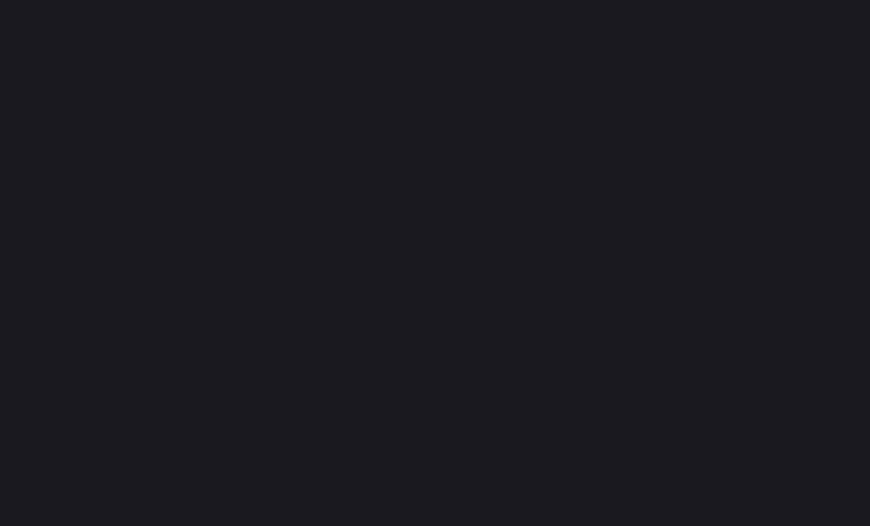
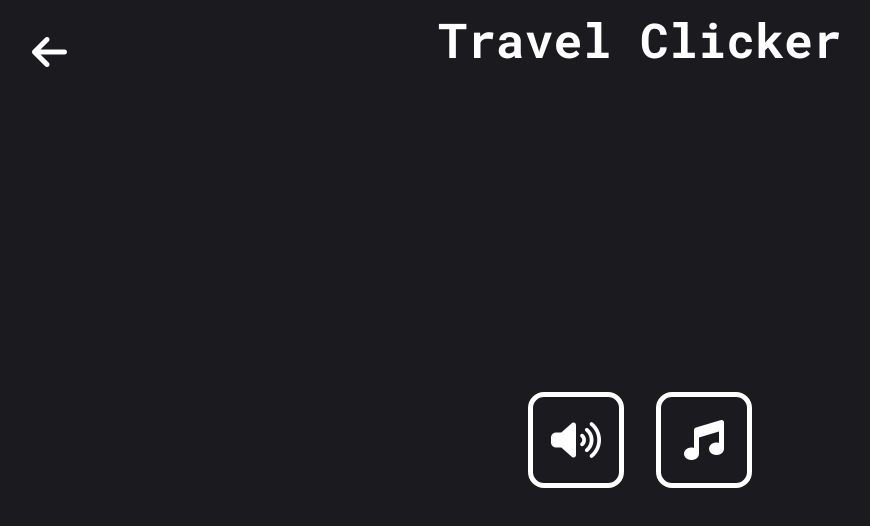
Before and after one commit to NewSulc/MVOP-TravelClicker, a Vue app in the folder vue/: page /settings in a window 1280 px wide. Before the commit this address had no page. Shown: the top 526 px of the page, without its empty margins (0-870 px from the left). Built offline with nearby package versions, Linux system fonts and the light colour scheme.

Commit message:
Feat: Settings

```diff
--- a/vue/package.json
+++ b/vue/package.json
@@ -10,7 +10,7 @@
   },
   "dependencies": {
     "pinia": "^2.1.7",
-    "sass": "^1.75.0",
+    "sass": "^1.77.2",
     "vue": "^3.4.21",
     "vue-router": "^4.3.0"
   },
--- a/vue/src/router/index.js
+++ b/vue/src/router/index.js
@@ -2,6 +2,7 @@ import { createRouter, createWebHistory } from 'vue-router';
 
 import Clicker from '@/views/Clicker.vue';
 import Challenge from '@/views/Challenge.vue';
+import Settings from '@/views/Settings.vue'
 
 const router = createRouter({
   history: createWebHistory(import.meta.env.BASE_URL),
@@ -13,6 +14,10 @@ const router = createRouter({
     {
       path: '/challenge/:type/:item/:speed/:count',
       component: Challenge
+    },
+    {
+      path: '/settings',
+      component: Settings
     }
   ]
 });
--- a/vue/src/stores/dataStore.js
+++ b/vue/src/stores/dataStore.js
@@ -125,5 +125,10 @@ export const useDataStore = defineStore('dataStore', () => {
         };
     });
 
-    return { distance, distanceStr, groundItems, airItems, waterItems };
+    const settings = ref({
+        sound: true,
+        music: true
+    })
+
+    return { distance, distanceStr, groundItems, airItems, waterItems, settings };
 })
--- a/vue/src/stores/saveStore.js
+++ b/vue/src/stores/saveStore.js
@@ -21,6 +21,10 @@ export const useSaveStore = defineStore('saveStore', () => {
         localStorage.setItem("airItems", JSON.stringify(dataStore.airItems))
     };
 
+    const saveSettings = () => {
+        localStorage.setItem("settings", JSON.stringify(dataStore.settings))
+    };
+
     const loadDistance = () => {
         if(localStorage.getItem("distance") != null) dataStore.distance = Number(localStorage.getItem("distance"));
     }
@@ -37,14 +41,20 @@ export const useSaveStore = defineStore('saveStore', () => {
         if(localStorage.getItem("airItems") != null) dataStore.airItems = JSON.parse(localStorage.getItem("airItems"))
     };
 
+    const loadSettings = () => {
+        if(localStorage.getItem("settings") != null) dataStore.settings = JSON.parse(localStorage.getItem("settings"))
+    };
+
     return {
         saveDistance,
         saveGroundItems,
         saveWaterItems,
         saveAirItems,
+        saveSettings,
         loadDistance,
         loadGroundItems,
         loadAirItems,
-        loadWaterItems
+        loadWaterItems,
+        loadSettings
     };
 })
--- a/vue/src/views/Clicker.vue
+++ b/vue/src/views/Clicker.vue
@@ -4,6 +4,8 @@
             <h1>travel clicker</h1>
         </header>
         <main>
+            <i id="settings" class="fa-solid fa-gear" @click="pushRouter('/settings')"></i>
+
             <article class="clicker">
                 <section class="smallValue">
                     <p class="currency">{{ dataStore.distanceStr }}</p>
@@ -21,21 +23,22 @@
                             class="ground">ground</section>
                         <section :class="{ 'selected': selectedTab == 'air' }" @click="selectTab(`air`)" class="air">air
                         </section>
-                        <section :class="{ 'selected': selectedTab == 'water' }" @click="selectTab(`water`)" class="water">
+                        <section :class="{ 'selected': selectedTab == 'water' }" @click="selectTab(`water`)"
+                            class="water">
                             water</section>
                     </section>
                     <ul class="purchase">
-                        <item :style="{'display': selectedTab == `ground` ? 'flex' : 'none'}" v-for="(item, i) in dataStore.groundItems"
-                            :name="item.name" :speed="item.speed" :count="item.count" :price="item.price"
-                            :auto="item.auto" :locked="item.locked" :type="1" />
+                        <item :style="{ 'display': selectedTab == `ground` ? 'flex' : 'none' }"
+                            v-for="(item, i) in dataStore.groundItems" :name="item.name" :speed="item.speed"
+                            :count="item.count" :price="item.price" :auto="item.auto" :locked="item.locked" :type="1" />
 
-                        <Item :style="{'display': selectedTab == `air` ? 'flex' : 'none'}" v-for="(item, i) in dataStore.airItems"
-                            :name="item.name" :speed="item.speed" :count="item.count" :price="item.price"
-                            :auto="item.auto" :locked="item.locked" :type="2" />
+                        <Item :style="{ 'display': selectedTab == `air` ? 'flex' : 'none' }"
+                            v-for="(item, i) in dataStore.airItems" :name="item.name" :speed="item.speed"
+                            :count="item.count" :price="item.price" :auto="item.auto" :locked="item.locked" :type="2" />
 
-                        <Item :style="{'display': selectedTab == `water` ? 'flex' : 'none'}" v-for="(item, i) in dataStore.waterItems"
-                            :name="item.name" :speed="item.speed" :count="item.count" :price="item.price"
-                            :auto="item.auto" :locked="item.locked" :type="3" />
+                        <Item :style="{ 'display': selectedTab == `water` ? 'flex' : 'none' }"
+                            v-for="(item, i) in dataStore.waterItems" :name="item.name" :speed="item.speed"
+                            :count="item.count" :price="item.price" :auto="item.auto" :locked="item.locked" :type="3" />
                     </ul>
                 </section>
             </article>
@@ -50,6 +53,9 @@ import { onMounted } from 'vue';
 import { useDataStore } from '@/stores/dataStore';
 import { useActionStore } from '@/stores/actionStore';
 import { useSaveStore } from '@/stores/saveStore'
+
+import { useRouter } from 'vue-router';
+const router = useRouter();
 
 import Item from '@/components/Item.vue';
 
@@ -70,11 +76,14 @@ const selectedTab = ref("ground");
 
 function selectTab(val) { selectedTab.value = val; }
 
+function pushRouter(path) { router.push(path); }
+
 onMounted(() => {
     saveStore.loadDistance();
     saveStore.loadAirItems();
     saveStore.loadGroundItems();
     saveStore.loadWaterItems();
+    saveStore.loadSettings();
 })
 </script>
 
@@ -87,6 +96,24 @@ onMounted(() => {
     justify-content: center;
     align-items: center;
     flex-direction: column;
+
+    position: relative;
+
+    #settings {
+        color: #FFFFFF;
+        position: absolute;
+        top: 0%;
+        right: 0%;
+        margin: 2rem;
+        font-size: 2.5rem;
+        transition: 0.25s;
+
+        &:hover {
+            transform: scale(0.95);
+            transition: 0.25s;
+            filter: contrast(0.5);
+        }
+    }
 }
 
 header {
--- /dev/null
+++ b/vue/src/views/Settings.vue
@@ -0,0 +1,142 @@
+<template>
+    <div class="body">
+        <i id="back-arrow" class="fa-solid fa-arrow-left" @click="pushRouter('/')"></i>
+        <header>
+            <h1>travel clicker</h1>
+        </header>
+        <main>
+            <div class="wrap">
+                <button @click="changeSettingSound('sound')">
+                    <i class="fa-solid fa-volume-high"></i>
+                    <hr v-if="!dataStore.settings.sound">
+                </button>
+                <button @click="changeSettingSound('music')">
+                    <i class="fa-solid fa-music"></i>
+                    <hr v-if="!dataStore.settings.music">
+                </button>
+            </div>
+        </main>
+    </div>
+</template>
+
+<script setup>
+import { useDataStore } from '@/stores/dataStore';
+const dataStore = useDataStore();
+
+import { useSaveStore } from '@/stores/saveStore';
+const saveStore = useSaveStore();
+
+import { useRouter } from 'vue-router';
+const router = useRouter();
+
+function pushRouter(path) { router.push(path); }
+
+function changeSettingSound(val) {
+    if (val == "sound") dataStore.settings.sound = !dataStore.settings.sound;
+    else dataStore.settings.music = !dataStore.settings.music;
+    saveStore.saveSettings();
+}
+</script>
+
+<style scoped lang="scss">
+.body {
+    width: 100%;
+    height: 100%;
+
+    display: flex;
+    justify-content: center;
+    align-items: center;
+    flex-direction: column;
+
+    position: relative;
+
+    #back-arrow {
+        color: #FFFFFF;
+        position: absolute;
+        top: 0%;
+        left: 0%;
+        margin: 2rem;
+        font-size: 2.5rem;
+        transition: 0.25s;
+
+        &:hover {
+            transform: scale(0.95);
+            transition: 0.25s;
+            filter: contrast(0.5);
+        }
+    }
+}
+
+header {
+    width: 100%;
+    height: 10%;
+
+    display: flex;
+    justify-content: center;
+    align-items: center;
+
+    h1 {
+        font-weight: 700;
+        font-size: 3rem;
+        text-transform: capitalize;
+    }
+}
+
+main {
+    width: 100%;
+    height: 90%;
+
+    display: flex;
+    justify-content: center;
+    align-items: center;
+
+    >.wrap {
+        display: flex;
+        gap: 2rem;
+
+        >button {
+            aspect-ratio: 1;
+            height: 6rem;
+            background: none;
+            border: solid #FFFFFF 5px;
+            border-radius: 1rem;
+            display: flex;
+            justify-content: center;
+            align-items: center;
+            color: white;
+            font-size: 2.5rem;
+            position: relative;
+            transition: 0.25s;
+
+            >hr {
+                position: absolute;
+                width: 5rem;
+                transform: rotateZ(-45deg);
+                border: 2px solid #FFFFFF;
+            }
+
+            &:hover {
+                transform: scale(0.95);
+                transition: 0.25s;
+                filter: contrast(0.5);
+            }
+        }
+    }
+}
+
+
+@media (max-width: 1400px) {}
+
+@media (max-width: 900px) {}
+
+@media (max-width: 675px) {
+    header {
+        width: 100%;
+        height: 5%;
+
+        h1 {
+            font-size: 2.2rem;
+        }
+    }
+}
+</style>
```
Also changed, not shown: 1 other file (tests, documents, lock files or other folders).
